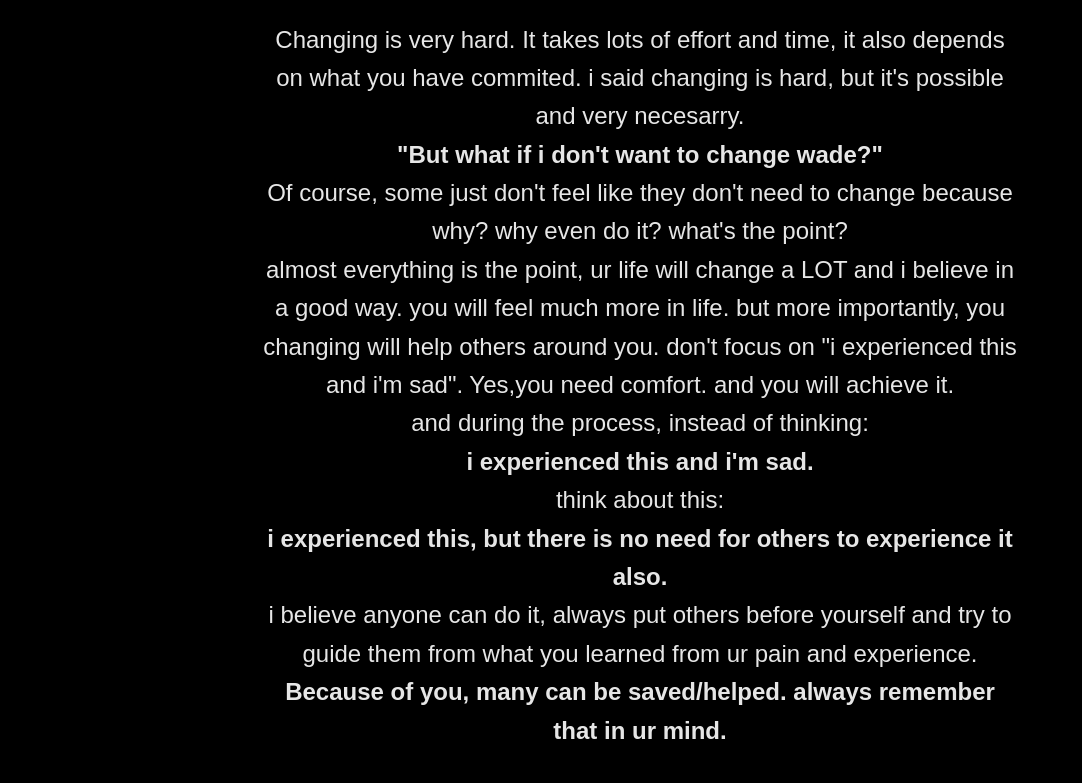
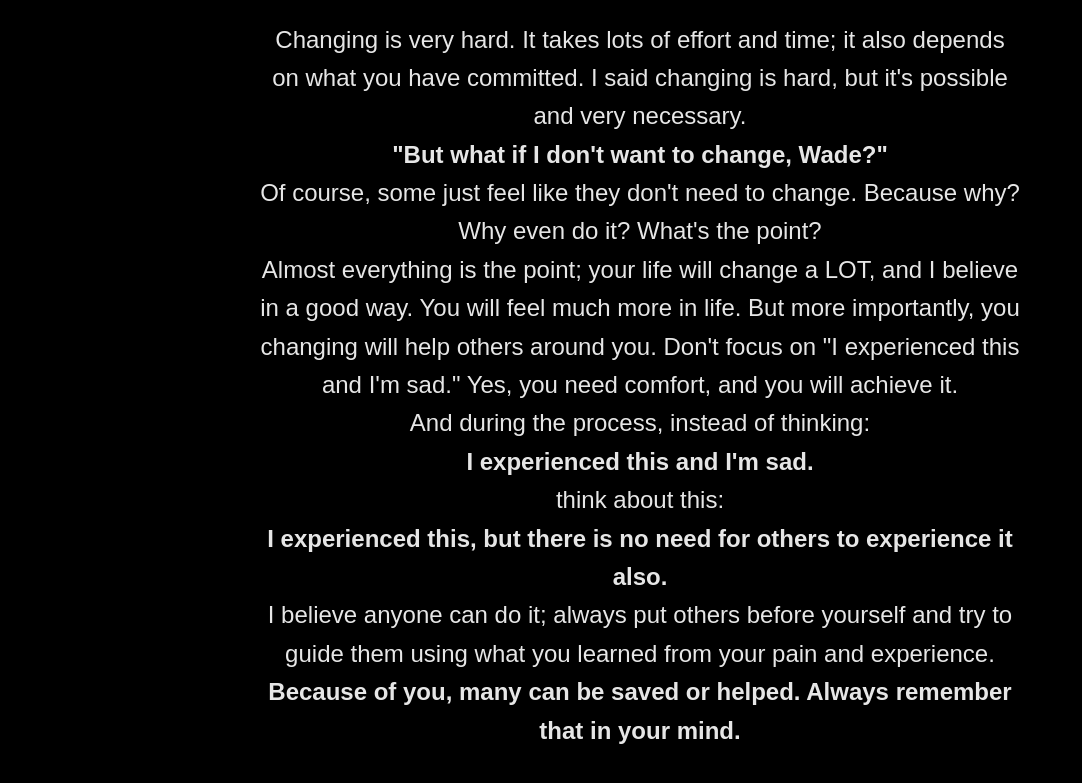
Before and after one commit to SillyNika/Kindnessbyme, a plain HTML site: page 3ischangingeasy.html in a window 1280 px wide. Shown: the part 111-894 px from the top of the page, without its empty margins (0-1082 px from the left). Drawn offline with Linux system fonts and the light colour scheme.

Commit message:
Fix typos and enhance text clarity in HTML
Corrected spelling and grammatical errors, improved readability.

```diff
--- a/3ischangingeasy.html
+++ b/3ischangingeasy.html
@@ -12,28 +12,28 @@
         <h1>Humane</h1>
           <a href="index.html" class="return-btn">Return</a>
         <p class="intro">
-            Changing is very hard. It takes lots of effort and time, it also
-            depends on what you have commited.
-            i said changing is hard, but it's possible and very necesarry.<br>
-            <strong>"But what if i don't want to change wade?"</strong><br>
-               Of course, some just don't feel like they don't need to change
-               because why? why even do it? what's the point?<br>
-               almost everything is the point, ur life will change a LOT
-               and i believe in a good way. you will feel much more in life.
-               but more importantly, you changing will help others around you.
-               don't focus on "i experienced this and i'm sad". Yes,you need
-               comfort. and you will achieve it.<br>
-               and during the process, instead of thinking: <br>
-            <strong>i experienced this and i'm sad.</strong><br>
+            Changing is very hard. It takes lots of effort and time; it also
+            depends on what you have committed.
+            I said changing is hard, but it's possible and very necessary.<br>
+            <strong>"But what if I don't want to change, Wade?"</strong><br>
+            Of course, some just feel like they don't need to change.
+            Because why? Why even do it? What's the point?<br>
+            Almost everything is the point; your life will change a LOT,
+            and I believe in a good way. You will feel much more in life.
+            But more importantly, you changing will help others around you.
+            Don't focus on "I experienced this and I'm sad." Yes, you need
+            comfort, and you will achieve it.<br>
+            And during the process, instead of thinking: <br>
+            <strong>I experienced this and I'm sad.</strong><br>
             think about this:<br>
-            <strong>i experienced this, but there is no need
+            <strong>I experienced this, but there is no need
                 for others to experience it also.
             </strong> <br>
-            i believe anyone can do it, always put others before yourself
-            and try to guide them from what you learned from ur pain and
+            I believe anyone can do it; always put others before yourself
+            and try to guide them using what you learned from your pain and
             experience.<br>
-            <strong>Because of you, many can be saved/helped. always remember
-                that in ur mind.
+            <strong>Because of you, many can be saved or helped. Always remember
+                that in your mind.
             </strong>
         </p>
             </div>
```
